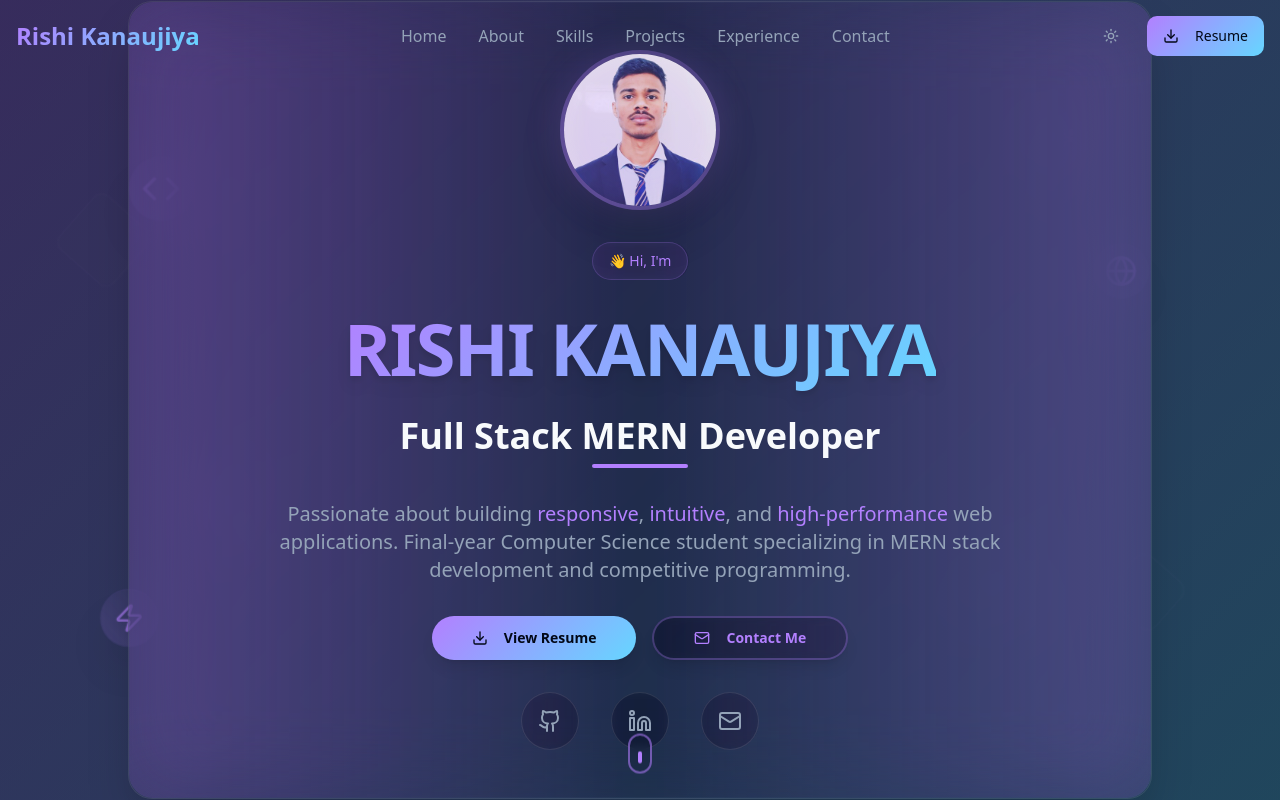
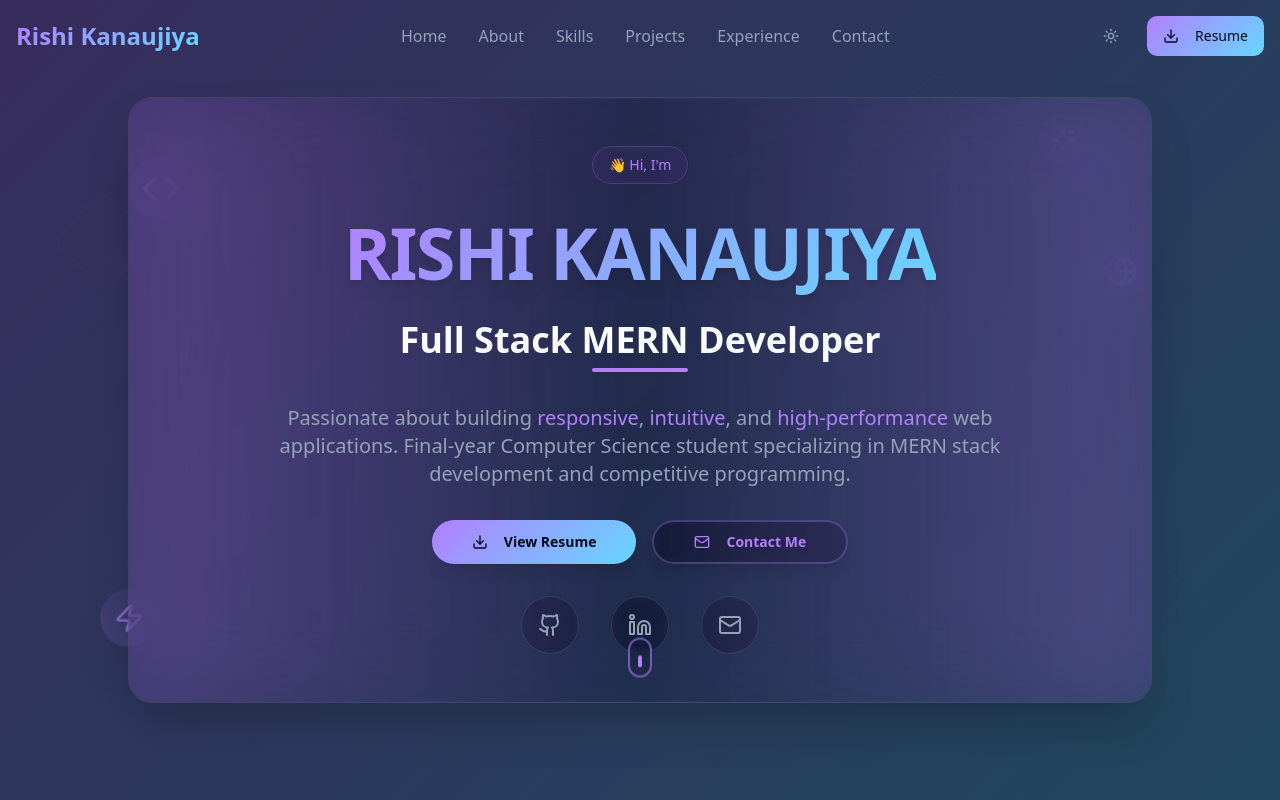
Before and after one commit to rishikanaujiya/rishikanaujiya, a React (Vite) app: page / in a window 1280 px wide. Shown: the top 800 px of the page. Built offline with nearby package versions, Linux system fonts and the light colour scheme.

Commit message:
Remove round image from hero
Remove the round image from the hero section of the portfolio website.

```diff
--- a/src/components/portfolio/HeroSection.tsx
+++ b/src/components/portfolio/HeroSection.tsx
@@ -109,25 +109,6 @@ const HeroSection = () => {
             </div>
 
             <div className="relative space-y-8">
-              {/* Profile Image */}
-              <motion.div
-                initial={{ opacity: 0, scale: 0.5 }}
-                animate={{ opacity: 1, scale: 1 }}
-                transition={{ delay: 0.2, duration: 0.8, type: "spring", stiffness: 100 }}
-                className="flex justify-center"
-              >
-                <div className="relative">
-                  <div className="w-32 h-32 md:w-40 md:h-40 rounded-full overflow-hidden border-4 border-primary/20 shadow-2xl">
-                    <img
-                      src="/src/assets/profile-image.jpg"
-                      alt="Rishi Kanaujiya - Full Stack Developer"
-                      className="w-full h-full object-cover"
-                    />
-                  </div>
-                  <div className="absolute inset-0 rounded-full bg-gradient-to-tr from-primary/20 to-transparent" />
-                  <div className="absolute -inset-1 rounded-full bg-gradient-to-r from-primary/30 to-accent/30 blur-lg animate-pulse" />
-                </div>
-              </motion.div>
               {/* Enhanced Greeting with Badge */}
               <motion.div
                 initial={{ opacity: 0, x: -30 }}
```
